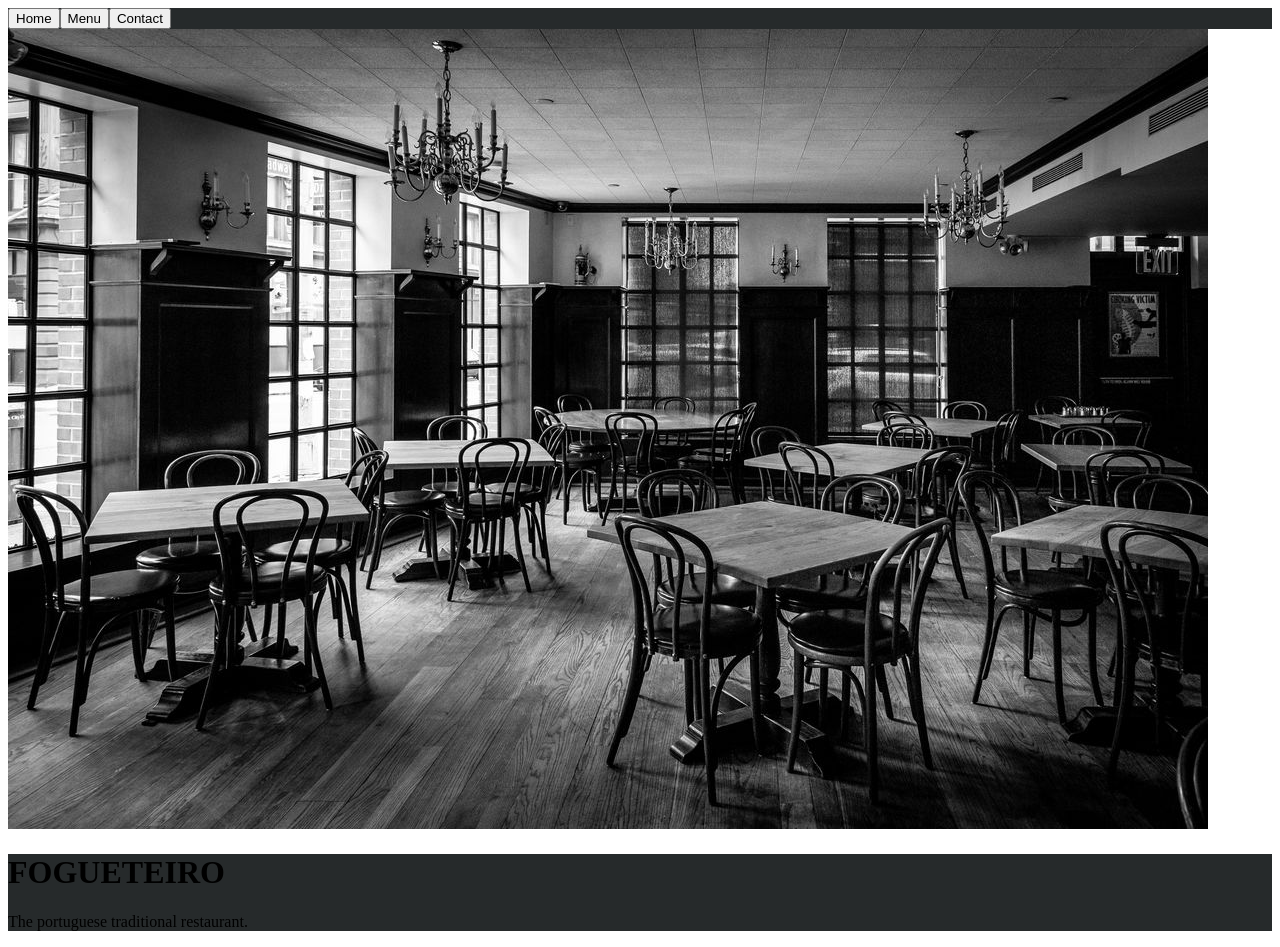
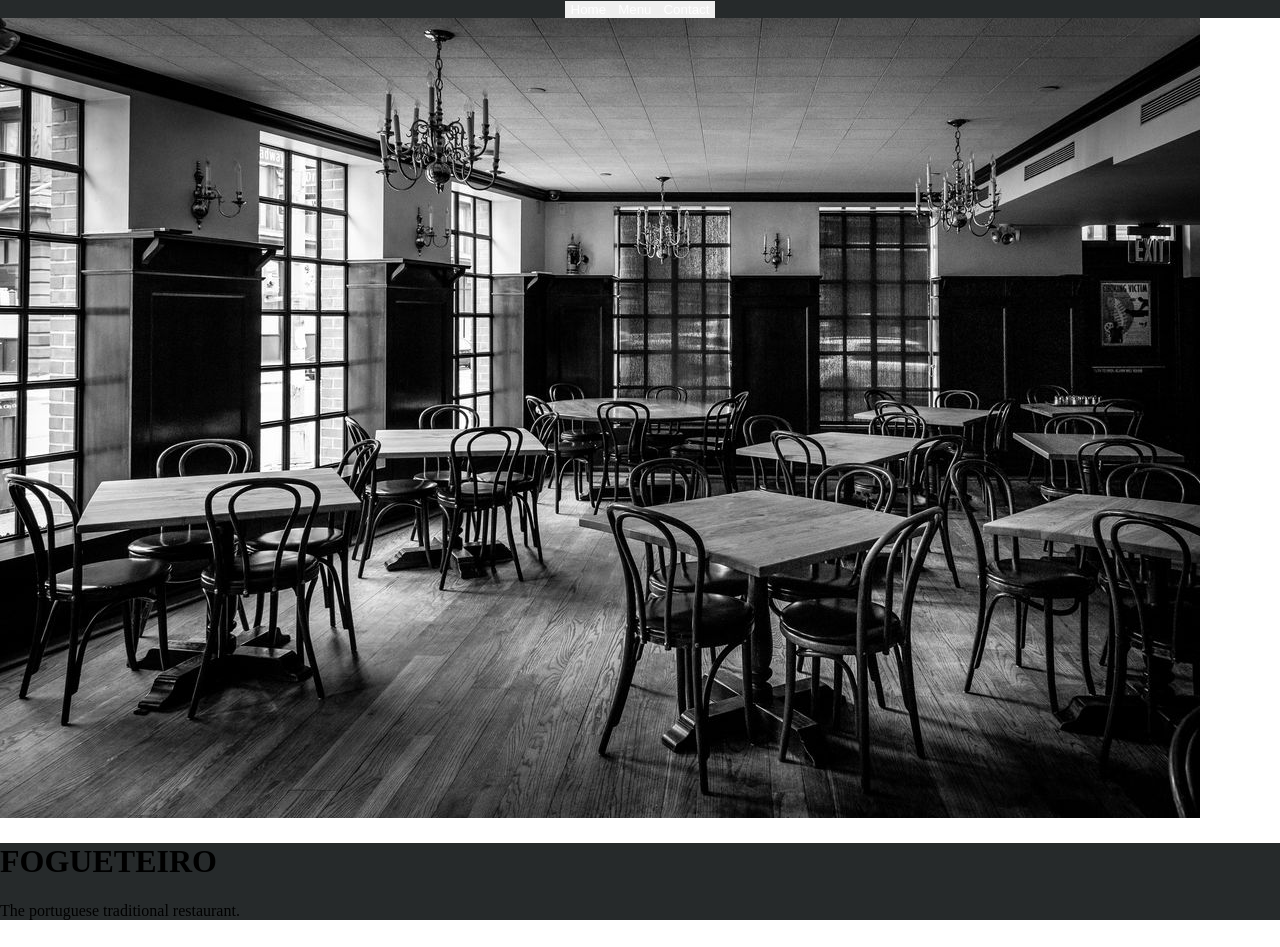
Before and after one commit to NyctoRAA/restaurant-page, a website built with webpack: page src/template.html in a window 1280 px wide. Built offline with nearby package versions, Linux system fonts and the light colour scheme.

Commit message:
Added styles to header, body and buttons

```diff
--- a/src/styles.css
+++ b/src/styles.css
@@ -1,3 +1,21 @@
+body {
+    margin: 0;
+    padding: 0;
+}
+
 header, footer {
     background-color: #262A2B;
 }
+
+header {
+    display: flex;
+    justify-content: space-evenly;
+    align-items: center;
+}
+
+button {
+    border: none;
+    outline: none;
+    text-transform: capitalize;
+    color: white;
+}
```
